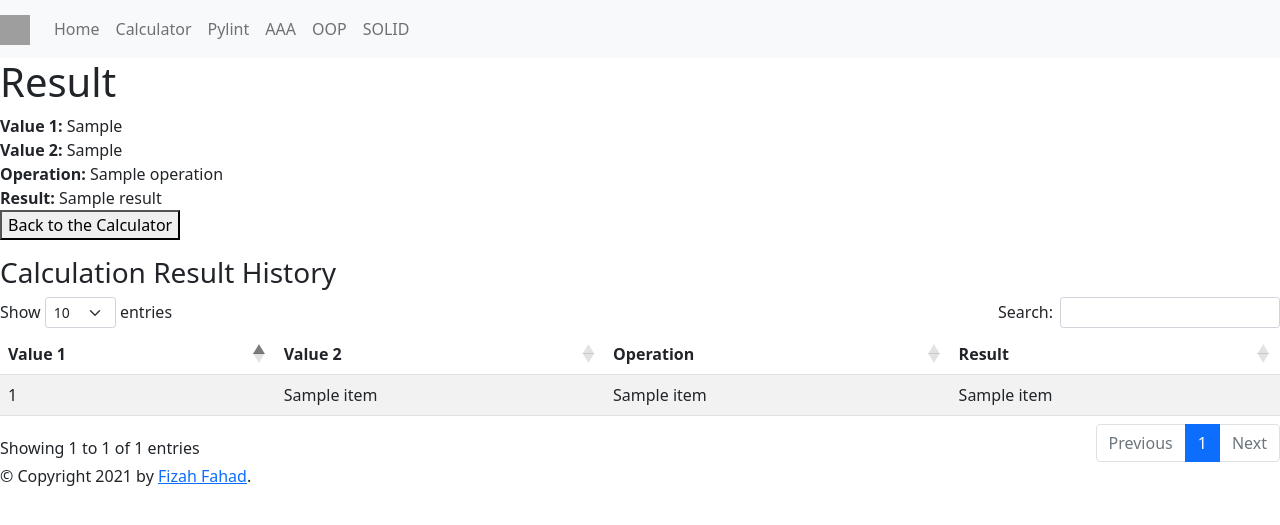
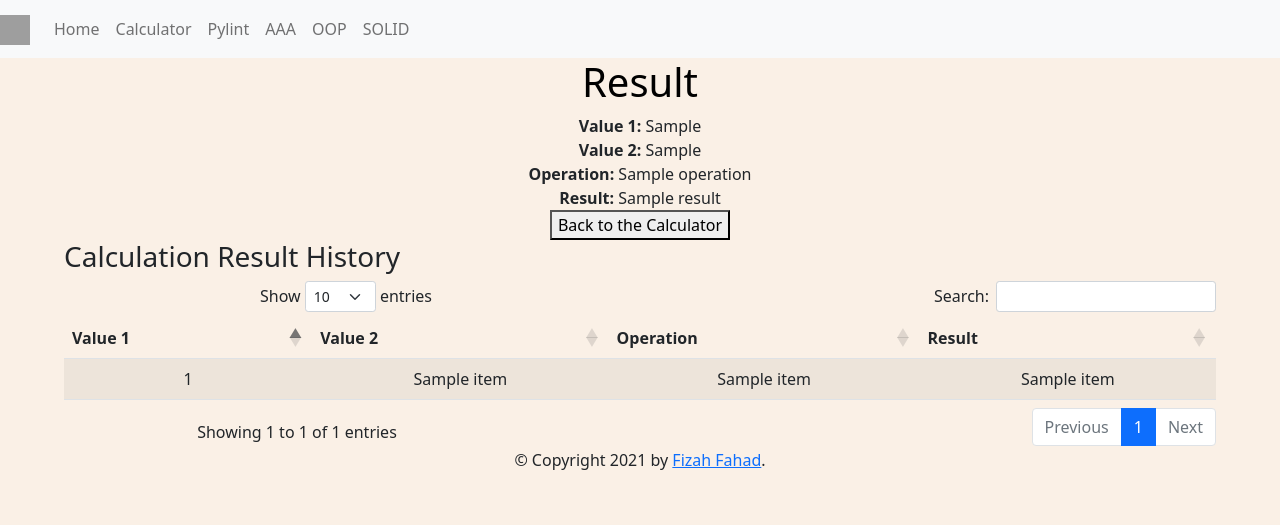
Before and after one commit to ffahad30/IS218_Project3, a Flask app: template app/templates/result.html in a window 1280 px wide. Shown: the top 525 px of the page. Run offline with Flask 2, Linux system fonts and the light colour scheme; the template is opened without the code that fills it: most values are stand-ins (such as "Sample title", 1, 10 or a date in 2020); some libraries are stand-ins or nearby versions; grey boxes are pictures that could not be loaded.

Commit message:
background color applied to all pages

```diff
--- a/app/app.py
+++ b/app/app.py
@@ -37,7 +37,7 @@ def basicform():
         else:
             getattr(Calculator, operation)(value_a, value_b)
             result = str(Calculator.last_calculation_result_in_history())
-            Calculator.put_history_to_csv(operation, value_a, value_b, result)
+            Calculator.put_history_to_csv(value_a, value_b, operation, result)
             Calculator.read_csv_file()
             items = Calculator.get_history()
             return render_template('result.html', value1=value_a, value2=value_b, operation=operation, items=items, result=result)
--- a/app/static/css/basicform.css
+++ b/app/static/css/basicform.css
@@ -1,9 +1,13 @@
 p{
-  padding-left: 5%;
+    padding-left: 5%;
     padding-right: 5%;
     text-align: center;
 }
-
+.dataTables_length.data_length, .dataTables_info.data_info{
+   padding-left: 0;
+    padding-right: 0;
+    text-align: left;
+}
 
 h1{
     color: black;
--- a/app/templates/base.html
+++ b/app/templates/base.html
@@ -1,5 +1,5 @@
 <!doctype html>
-<html lang="en">
+<html  style="background-color: linen;" lang="en">
   <head>
     <!-- Required meta tags -->
     <meta charset="utf-8">
@@ -13,7 +13,6 @@
     <link rel="stylesheet" type="text/css" href="https://cdn.datatables.net/1.10.25/css/dataTables.bootstrap5.css">
 
   </head>
-  <body>
   <nav class="navbar navbar-expand-lg navbar-light bg-light">
   <a class="navbar-brand" href="/"><img style="height: 30px; width: 30px;" src="{{ url_for('static', filename='images/math_operations.png') }}" alt="logo"></a>
   <div style="float: right;" class="collapse navbar-collapse" id="navbarNav">
@@ -50,5 +49,4 @@
     <script type="text/javascript" charset="utf8" src="https://cdn.datatables.net/1.10.25/js/dataTables.bootstrap5.js"></script>
     {% block scripts %}{% endblock %}
 
-  </body>
 </html>
--- a/app/templates/result.html
+++ b/app/templates/result.html
@@ -1,8 +1,10 @@
 {% extends "base.html" %}
 {% block title %}Calculator Results{% endblock %}
 {% block head %}
+    <link rel="stylesheet" href="{{ url_for('static', filename='css/basicform.css') }}" />
 {% endblock %}
 {% block content %}
+    <div style="background-color: linen;" class="content">
     {% with errors = get_flashed_messages(category_filter=["error"]) %}
   	{% if errors %}
 	<div class="alert-message block-message error">
@@ -14,16 +16,22 @@
 	</div>
   	{% endif %}
 	{% endwith %}
+
+    <body>
+    <div style="background-color: linen; padding-left: 5%; padding-right: 5%; text-align: center;" class="content">
         <h1>Result</h1>
         <strong>Value 1: </strong> {{ value1 }} <br>
         <strong>Value 2: </strong> {{ value2 }} <br>
         <strong>Operation: </strong> {{ operation }} <br>
         <strong>Result: </strong> {{ result }}
-    <p>
+        <p style="margin: 0; padding: 0;">
             <button onclick="location.href='/basicform'" class="button button1">Back to the Calculator</button>
         </p>
+    </div>
+     </body>
 
-    <h3>Calculation Result History</h3>
+    <div style="background-color: linen; padding-left: 5%; padding-right: 5%; text-align: center;" class="content">
+    <h3 style="padding-left: 0; padding-right: 0; text-align: left;">Calculation Result History</h3>
     <table id="data" class="table table-striped">
         <thead>
         <tr>
@@ -45,7 +53,6 @@
         </tbody>
     </table>
 {% endblock %}
-
 {% block scripts %}
     <script>
     $(document).ready(function () {
@@ -58,11 +65,8 @@
       });
     });
     </script>
-
-    <div id="footer">
-    {% block footer %}
-        &copy; Copyright 2021 by <a href="https://github.com/ffahad30">Fizah Fahad</a>.
-    {% endblock %}
+    <p style="background-color: linen; margin: 0; padding: 0;">&copy; Copyright 2021 by <a href="https://github.com/ffahad30">Fizah Fahad</a>.</p>
+    </div>
     </div>
 
 {% endblock %}
--- a/calc/calculator.py
+++ b/calc/calculator.py
@@ -51,9 +51,9 @@ class Calculator:
         return Calculations.read_csv_file()
 
     @staticmethod
-    def put_history_to_csv(operation, value1, value2, result):
+    def put_history_to_csv(value1, value2, operation, result):
         """Write History"""
-        return Calculations.put_history_to_csv(operation, value1, value2, result)
+        return Calculations.put_history_to_csv(value1, value2, operation, result)
 
     @staticmethod
     def clear_csv_files():
```
Lines whose indentation alone changed are shown as unchanged.
